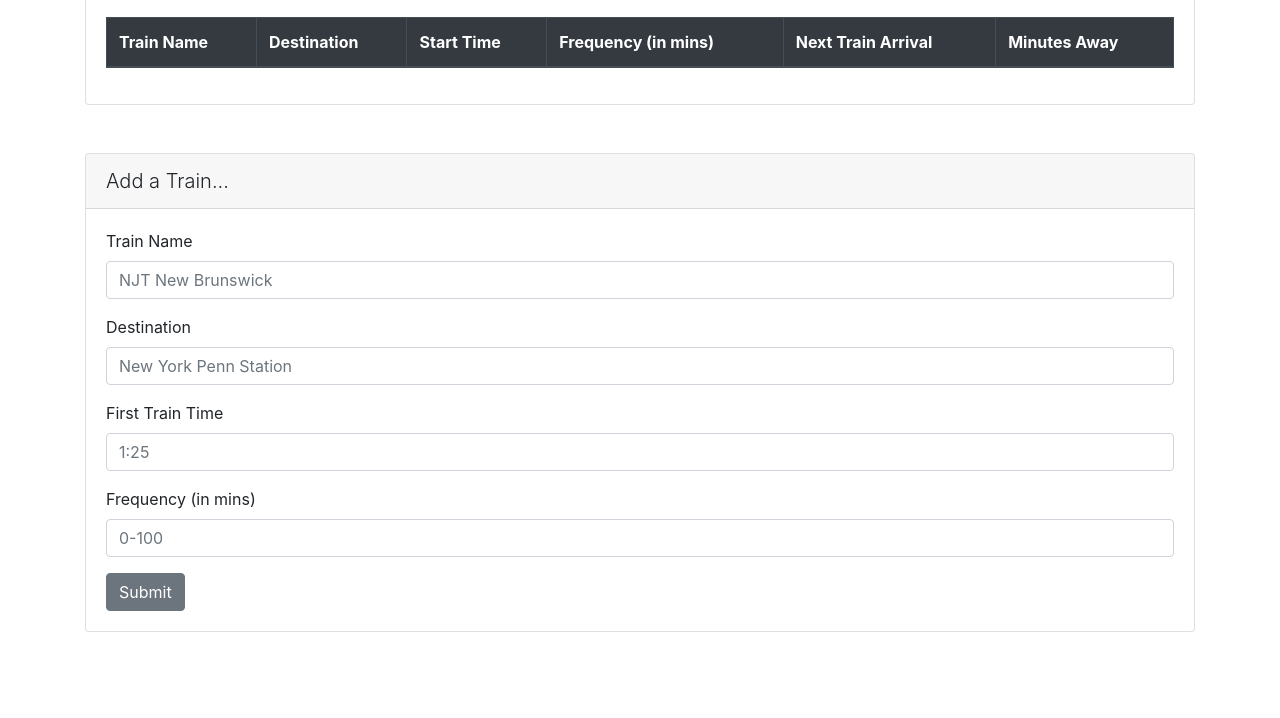
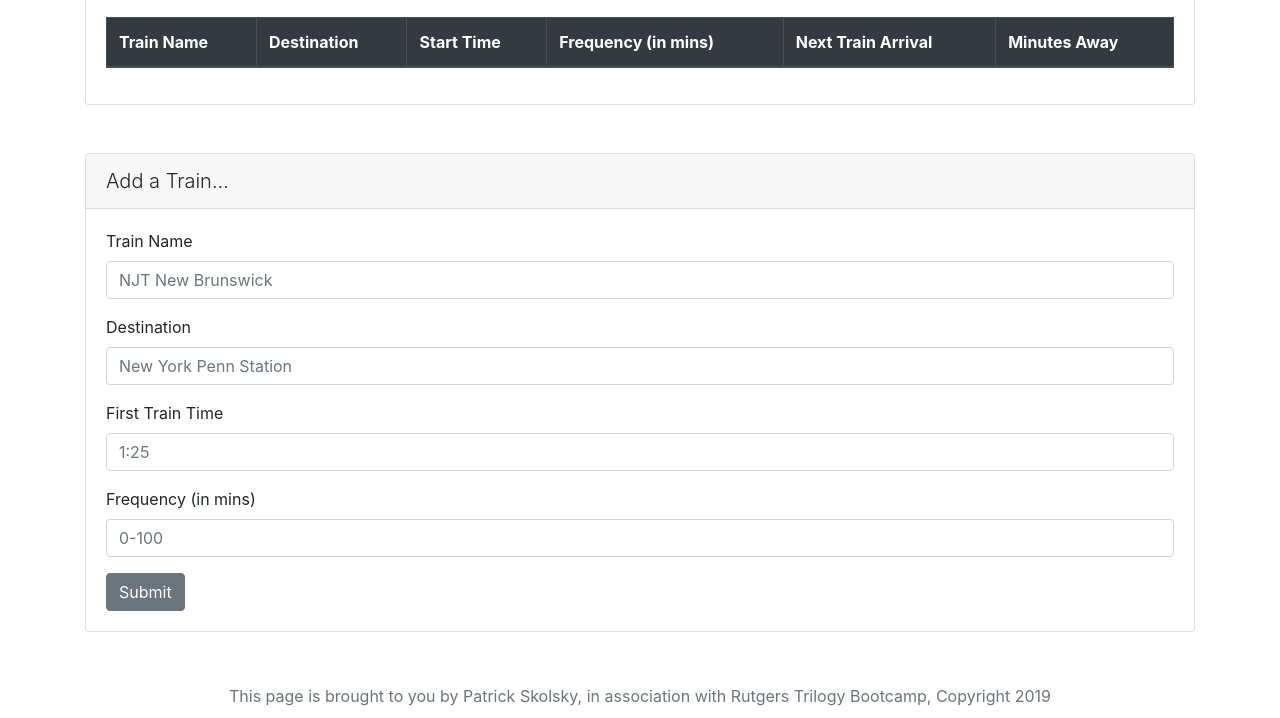
Before and after one commit to cerpinconsafo/Train-Schedule, a plain HTML site: page index.html in a window 1280 px wide. Shown: the part 363-1081 px from the top of the page. Before the commit the page ends 995 px from the top, so only its background shows below. Drawn offline with nearby package versions, Linux system fonts and the light colour scheme; no server answers.

Commit message:
added footer

```diff
--- a/index.html
+++ b/index.html
@@ -88,4 +88,11 @@
     <script src="https://cdnjs.cloudflare.com/ajax/libs/twitter-bootstrap/4.3.1/js/bootstrap.min.js "></script>
 </body>
 
+<footer class="footer mt-5 mb-2 lead text-center">
+    <div class="container">
+        <span class="text-muted"><small>This page is brought to you by Patrick Skolsky, in association with Rutgers Trilogy Bootcamp, Copyright 2019</small></span>
+    </div>
+</footer>
+
+
 </html>
```
